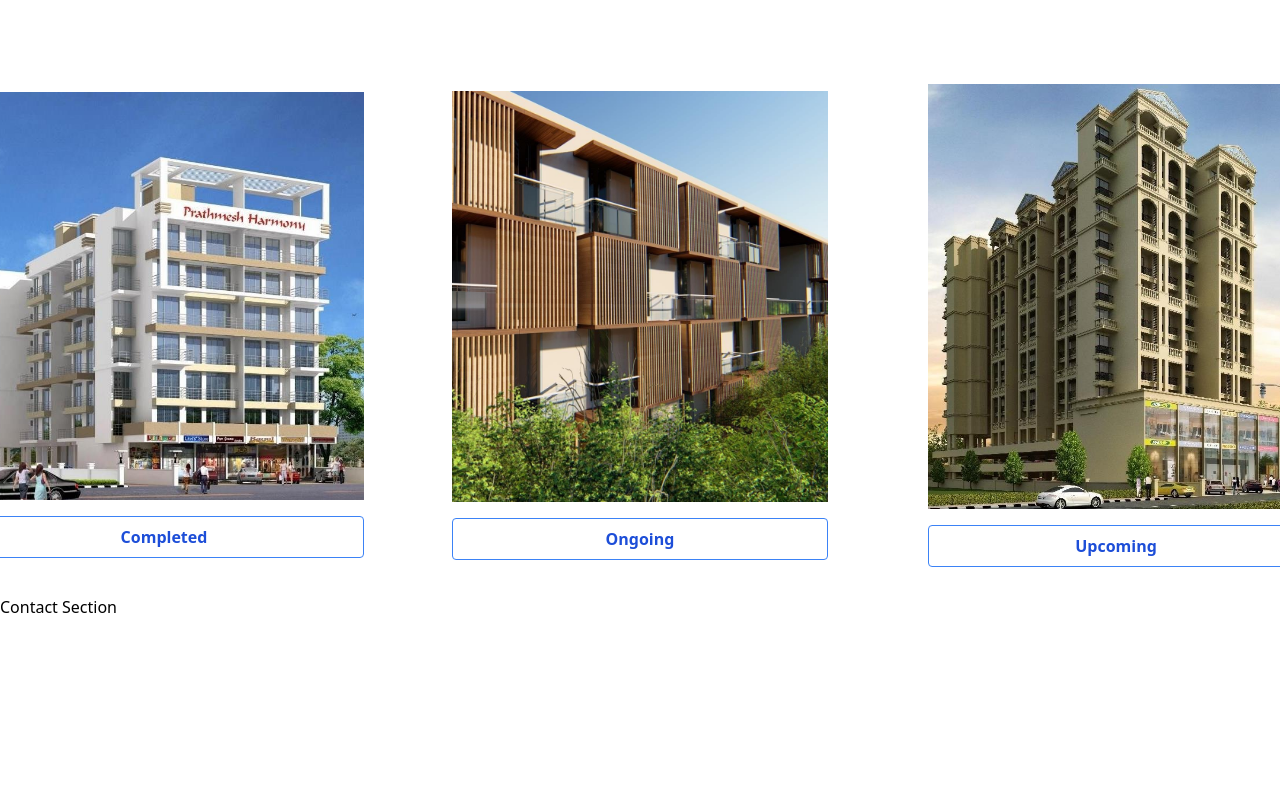
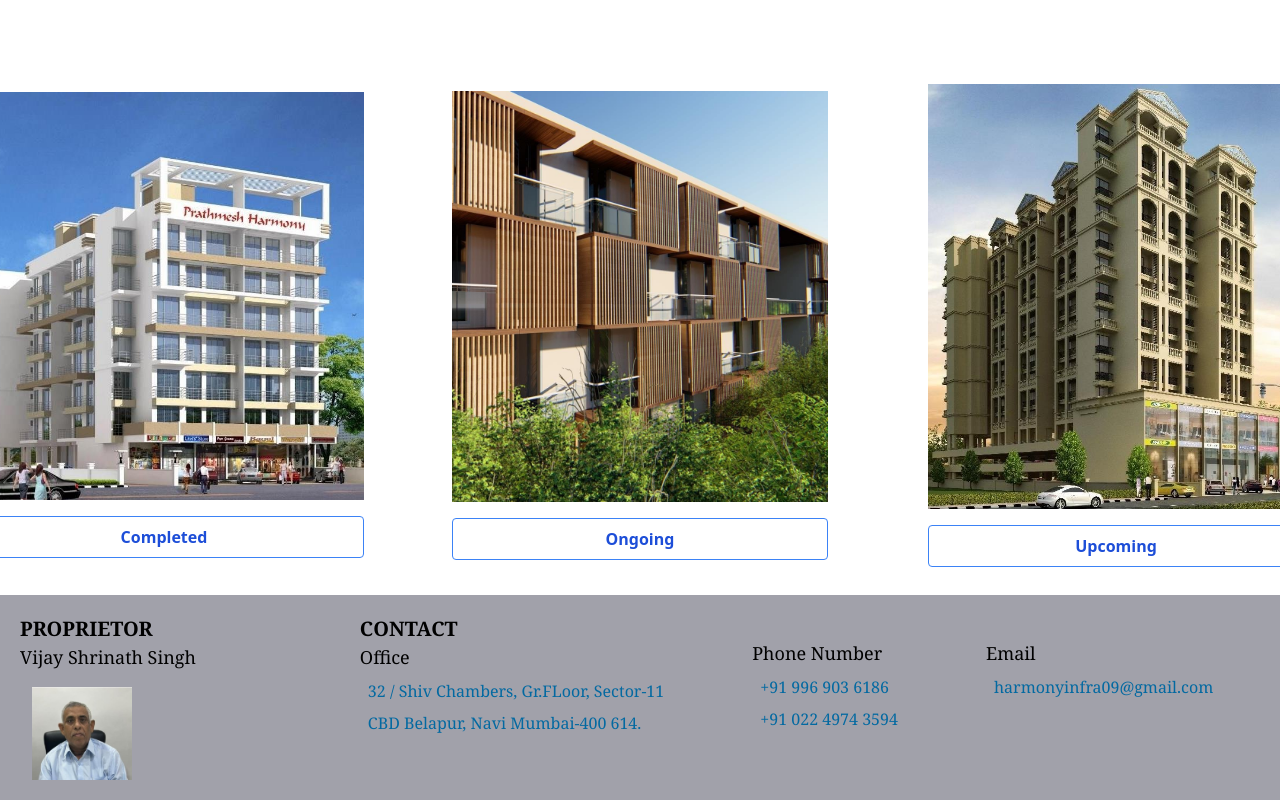
Before and after one commit to singhKrati/Construction-site, a React (Vite) app: page / in a window 1280 px wide. Shown: the part 2483-3283 px from the top of the page. Before the commit the page ends 3102 px from the top, so only its background shows below. Built offline with nearby package versions, Linux system fonts and the light colour scheme.

Commit message:
added footer

```diff
--- a/src/Home.jsx
+++ b/src/Home.jsx
@@ -2,7 +2,7 @@ import React from 'react'
 import Navbar from './components/navbar'
 import About from './components/About'
 import Projects from './components/Projects'
-import Contact from './components/Contact'
+import Footer from './components/Footer'
 import Hero from './components/hero'
 import Services from './components/Services'
 
@@ -14,7 +14,7 @@ const Home = () => {
       <About></About>
       <Services></Services>
       <Projects></Projects>
-      <Contact></Contact>
+      <Footer></Footer>
 
     </div>
   )
--- /dev/null
+++ b/src/components/Footer.jsx
@@ -0,0 +1,46 @@
+import React from 'react'
+import founder from '../assets/founder.jpeg'
+
+const Footer = () => {
+  return (
+    <div className=''>
+      <div className='bg-zinc-400'>
+        <div className='flex bg'>
+
+            <div className=' m-5'>
+                <p className='font-bold text-xl font-serif'>PROPRIETOR</p>
+                <p className='text-lg font-serif '>Vijay Shrinath Singh</p>
+                <img src={founder} className='w-[100px] ml-3 mt-4'></img>
+            </div>
+
+            <div className=' mt-5 ml-36 font-serif flex'>
+
+                <div>
+
+                    <p className='font-bold text-xl'>CONTACT</p>
+                    <p className='text-lg'>Office</p>
+                    <p className='m-2 text-sky-700'>32 / Shiv Chambers, Gr.FLoor, Sector-11</p>
+                    <p className='m-2 text-sky-700'>CBD Belapur, Navi Mumbai-400 614.</p>
+                </div>
+
+                <div className='mt-6 ml-20'>
+
+                    <p className='text-lg'>Phone Number</p>
+                    <p className='m-2 text-sky-700'>+91 996 903 6186</p>
+                    <p className='m-2 text-sky-700'>+91 022 4974 3594</p>
+                </div>
+
+                <div className='mt-6 ml-20 '>
+
+                    <p className='text-lg'>Email</p>
+                    <p className='m-2 text-sky-700'>harmonyinfra09@gmail.com</p>
+                </div>
+            </div>
+
+        </div>
+      </div>
+    </div>
+  )
+}
+
+export default Footer
```
Also changed, not shown: src/assets/founder.jpeg (added).
